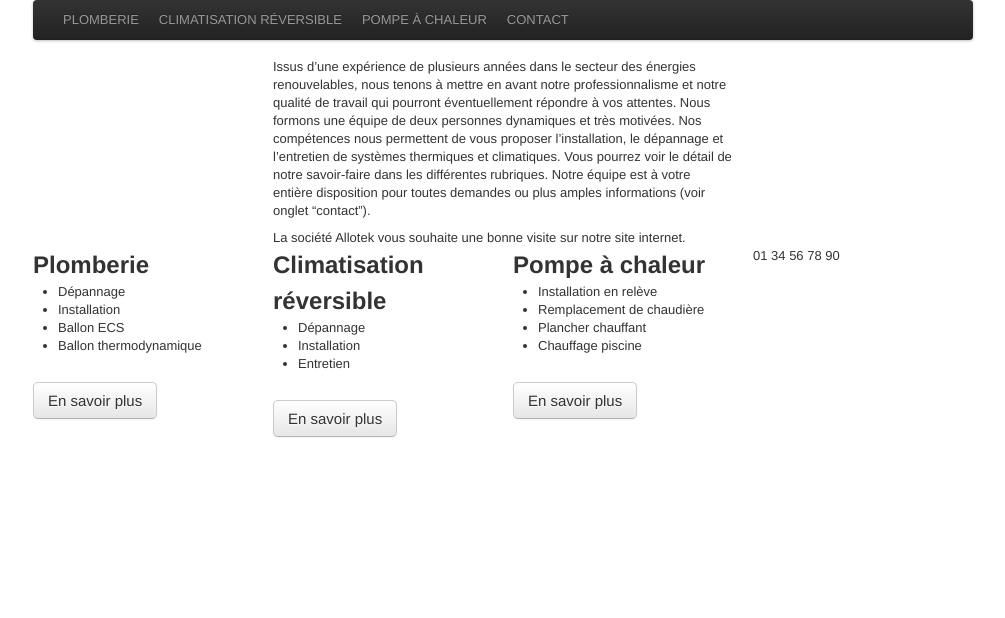
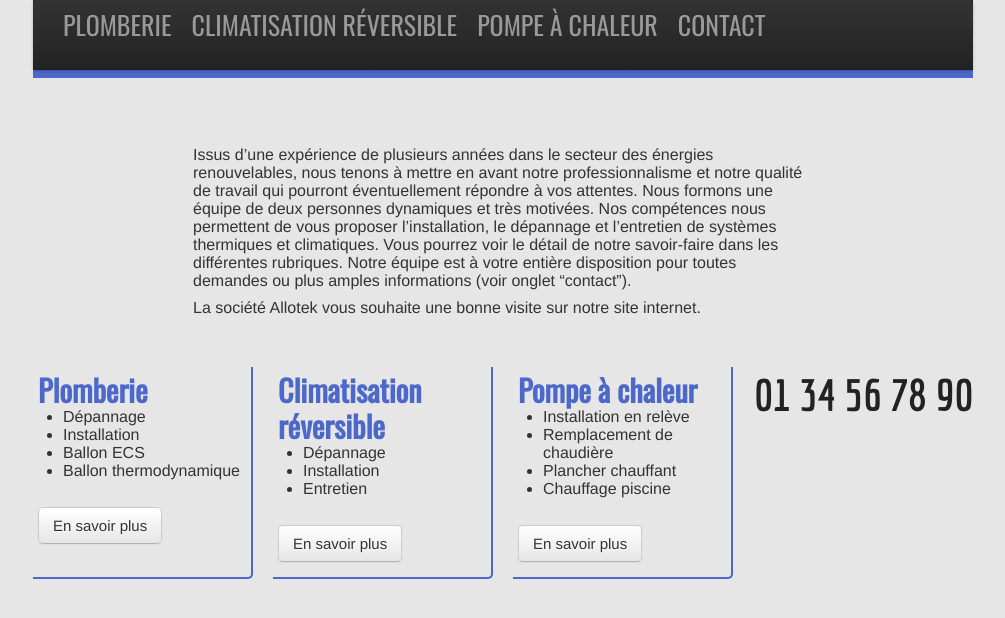
Before and after one commit to mrenou/allotek, a Jekyll site: the page built from index.html, in a window 1280 px wide. Shown: the top 618 px of the page, without its empty margins (137-1142 px from the left). Built offline with Jekyll 4.4.1, drawn with Linux system fonts in a browser that asks for light colours.

Commit message:
add css and class for index page

```diff
--- a/_layouts/layout.html
+++ b/_layouts/layout.html
@@ -3,6 +3,8 @@
 <head>
     <title>Allotek</title>
     <link href="css/bootstrap.css" rel="stylesheet">
+    <link href="css/allotek.css" rel="stylesheet">
+    <link href='http://fonts.googleapis.com/css?family=Economica:700|Oswald' rel='stylesheet' type='text/css'>
 </head>
 <body>
 <div class="container">
--- /dev/null
+++ b/css/allotek.css
@@ -0,0 +1,69 @@
+/*
+ * common
+ */
+
+body {
+    font-size: 16px;
+    background-color: #e6e6e6;
+}
+
+/*
+ * navbar
+ */
+
+.navbar {
+    border-bottom: 8px solid #4c68cb;
+    background-color: #222222;
+}
+
+.navbar .nav {
+    font-family: 'Oswald', sans-serif;
+    font-size: 26px;
+    margin-top: 5px;
+}
+
+.navbar-inner {
+    height: 70px;
+    background-color: #222222;
+}
+
+/*
+ * index
+ */
+
+.skill_block {
+    -moz-border-radius-bottomright: 5px;
+    -webkit-border-bottom-right-radius: 5px;
+    border-right: 2px solid #4c68cb;
+    border-bottom: 2px solid #4c68cb;
+    padding: 5px;
+    height: 200px
+}
+
+.skill_block h2 {
+    font-family: 'Oswald', sans-serif;
+    font-size: 30px;
+    color: #4c68cb;
+}
+
+.presentation {
+    margin-top: 50px;
+    margin-bottom: 50px;
+}
+
+.presentation h1 {
+    font-family: 'Oswald', sans-serif;
+    font-size: 42px;
+    line-height:1.2;
+    color: #222222;
+    text-align: center;
+}
+
+.phone {
+    color: #222222;
+    line-height:1.2;
+    font-family: 'Economica', sans-serif;
+    font-size: 45px;
+    font-weight:bold;
+    text-align: center;
+}
--- a/index.html
+++ b/index.html
@@ -2,7 +2,8 @@
 layout: layout
 ---
 <div class="row">
-    <div class="span6 offset3">
+    <div class="span8 offset2">
+        <div class=" presentation">
             Issus d&rsquo;une exp&eacute;rience de plusieurs ann&eacute;es dans le secteur des &eacute;nergies
             renouvelables,
             nous tenons &agrave; mettre en avant notre professionnalisme et notre qualit&eacute; de travail qui
@@ -15,10 +16,11 @@ layout: layout
             La soci&eacute;t&eacute; Allotek vous souhaite une bonne visite sur notre site internet.
         </div>
     </div>
+</div>
 
 <div class="row">
     <div class="span3">
-        <div class="">
+        <div class="skill_block">
             <h2>Plomberie</h2>
             <ul>
                 <li>D&eacute;pannage</li>
@@ -32,7 +34,7 @@ layout: layout
     </div>
 
     <div class="span3">
-        <div class="">
+        <div class="skill_block">
             <h2>Climatisation r&eacute;versible</h2>
             <ul>
                 <li>D&eacute;pannage</li>
@@ -45,7 +47,7 @@ layout: layout
     </div>
 
     <div class="span3">
-        <div class="">
+        <div class="skill_block">
             <h2>Pompe &agrave; chaleur</h2>
             <ul>
                 <li>Installation en rel&egrave;ve</li>
@@ -59,6 +61,8 @@ layout: layout
     </div>
 
     <div class="span3">
-        <div class="">01 34 56 78 90</div>
+        <div class="phone">
+            01 34 56 78 90
         </div>
     </div>
+</div>
```
Lines whose indentation alone changed are shown as unchanged.
